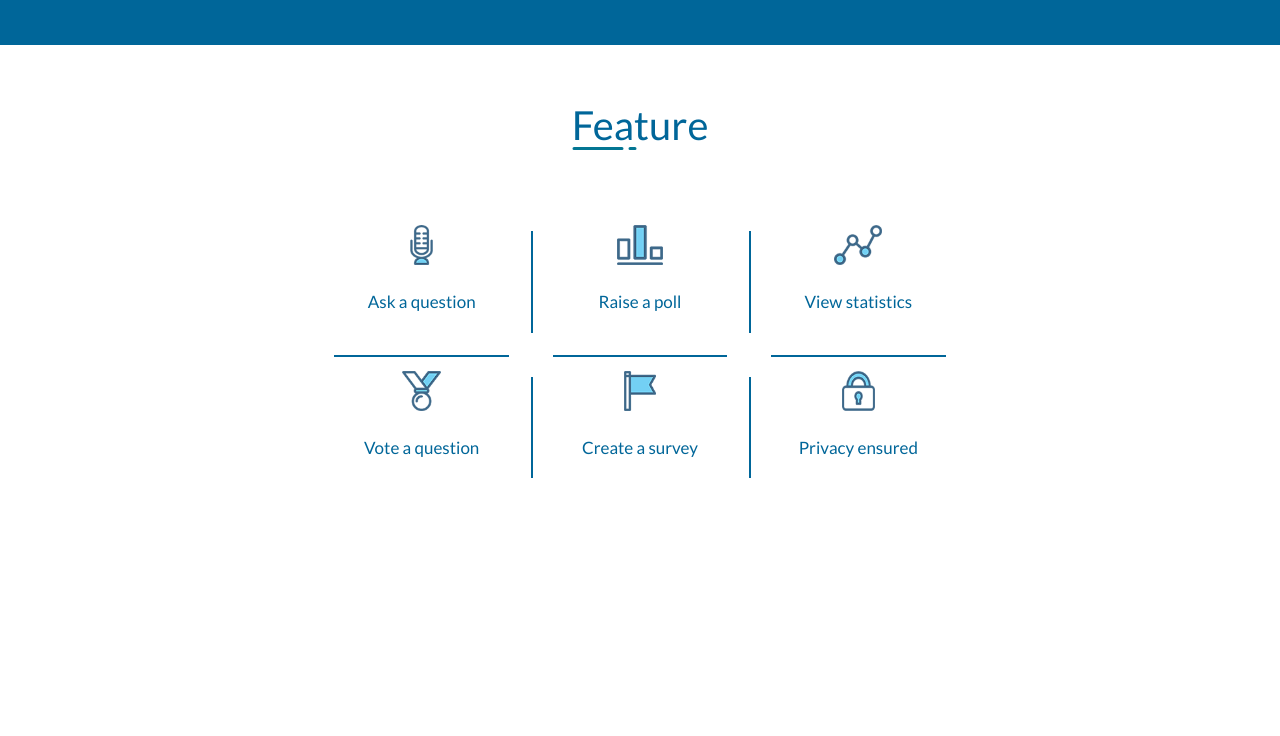
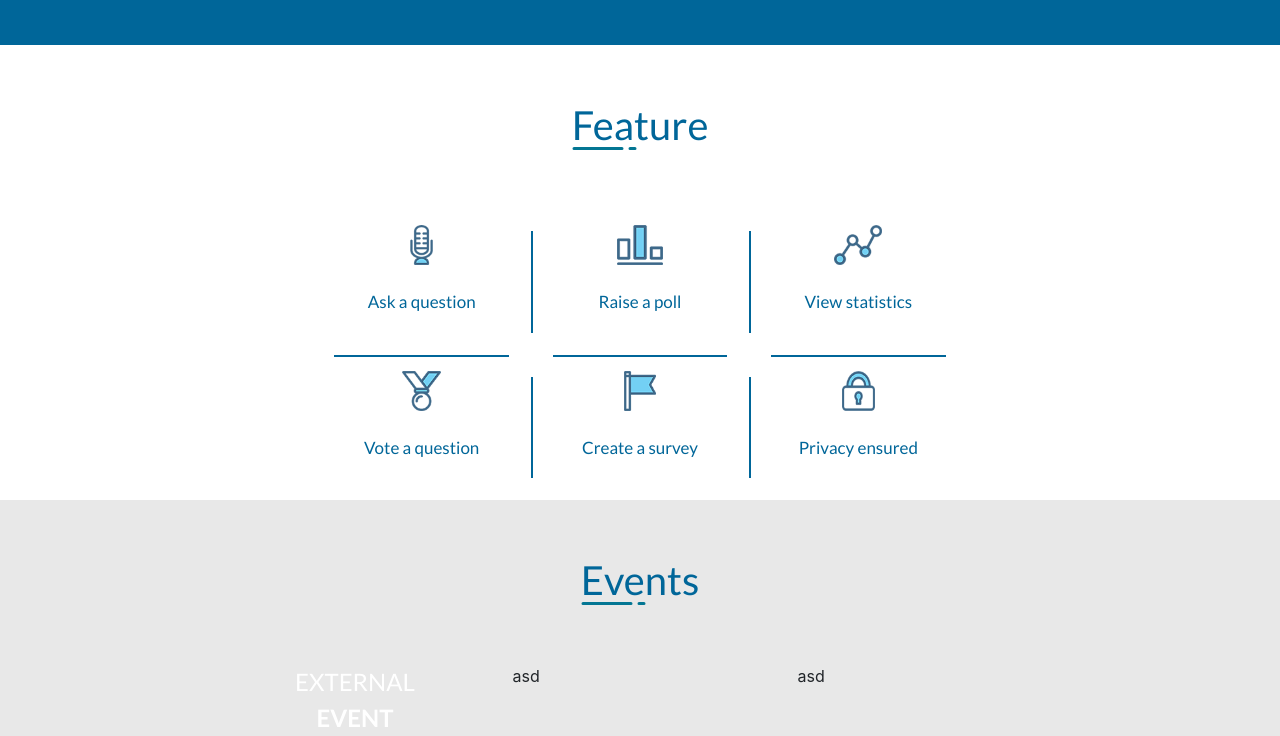
Before and after one commit to DimQ1/BEM-methodology, a website: page index.html in a window 1280 px wide. Shown: the part 1471-2207 px from the top of the page. Before the commit the page ends 1972 px from the top, so only its background shows below. Drawn offline with nearby package versions, Linux system fonts and the light colour scheme.

Commit message:
added Events block (not ready yet)

```diff
--- a/index.css
+++ b/index.css
@@ -16,6 +16,11 @@ body, html {
 }
 .hero__content-pt-190{
     padding-top: 190px
+}
+
+.hero__form{
+    display:flex;
+    justify-content: center;
 }
 
 .text{
@@ -85,6 +90,15 @@ body, html {
 .content-block__container-mb-2{
     margin-bottom: .5rem;
 }
+
+.content-block_background-blue{
+    background: #006699;
+}
+
+.content-block_background-gray{
+    background: #e8e8e8;
+}
+
 
 .icon{
     position: relative;
@@ -192,9 +206,7 @@ body, html {
     height: 100%;
 }
 
-.content-block_background-blue{
-    background: #006699;
-}
+
 
 
 .decorator_left-border::before{
--- a/index.html
+++ b/index.html
@@ -86,10 +86,9 @@
                         <div class="row">
                             <div class="col-sm-12 d-flex flex-column  align-items-center pt-90" style="height: 310px;">
                                 <div class="hero__form">
-                                    <form class="form-inline flex-nowrap">
-                                        <button class="btn btn-outline-light btn-sm mr-sm-4 rounded-0"
-                                            type="button">Create
-                                            event</button>
+                                    <button class="btn btn-outline-light btn-sm mr-1 rounded-0" type="button">Create
+                                        event</button>
+                                    <form class="form-inline flex-nowrap ml-1">
                                         <div class="input-group input-group-sm flex-nowrap rounded-0">
                                             <div class="input-group-prepend">
                                                 <button class="btn btn-outline-light rounded-0" type="button">Join
@@ -388,8 +387,40 @@
             </div>
         </div>
     </div>
-    <div class="content-block">
+    <div class="content-block content-block_background-gray">
+        <div class="title title-p-50">
+            <div class="title__text d-flex flex-column align-items-center">
+                <div class="title__container">
+                    <div class="text text-color-main font-weight-regular text-size-40">
+                        Events
+                    </div>
+                    <div class="title__underline title__underline-mt--20 text-left">
+                        <img src="img/left-underline.svg">
+                    </div>
+                </div>
+            </div>
+        </div>
+        <div class="container">
+            <div class="row justify-content-center">
+                <div class="col-12 col-md-10 col-lg-9">
+                    <div class="row ">
+                        <div class="col-4">
+                            <div class="card-box">
+                                <div class="card-box__title">
+                                    <div class="text text-center text-white text-size-24">EXTERNAL</div>
+                                    <div class="text text-center text-white text-size-24 font-weight-bolder">EVENT</div>
+                                </div>
+                                <div class="card__content">
 
+                                </div>
+                            </div>
+                        </div>
+                        <div class="col-4">asd</div>
+                        <div class="col-4">asd</div>
+                    </div>
+                </div>
+            </div>
+        </div>
     </div>
     <div class="content-block">
 
```
